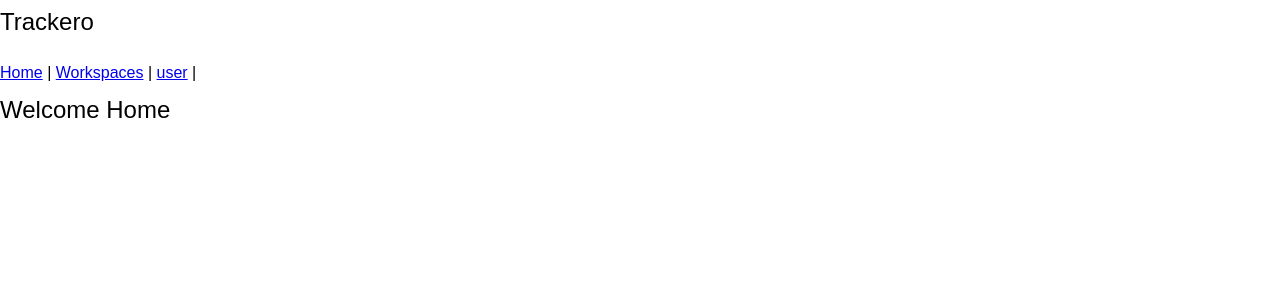
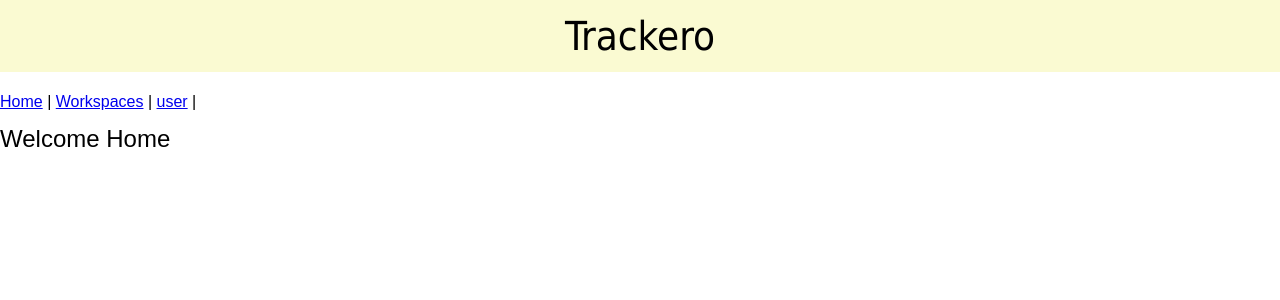
Before and after one commit to abukati/trackero-frontend, a Vue app: page / in a window 1280 px wide. Shown: the top 300 px of the page. Built offline with nearby package versions, Linux system fonts and the light colour scheme.

Commit message:
noa first commit

```diff
--- a/src/styles/components/_app-header.scss
+++ b/src/styles/components/_app-header.scss
@@ -0,0 +1,8 @@
+.header-section {
+   h2 {
+      font-family: Tahoma, Geneva, Verdana, sans-serif;
+      text-align: center;
+      background-color: lightgoldenrodyellow;
+      font-size: rem(40px);
+   }
+}
--- a/src/styles/components/_group-preview.scss
+++ b/src/styles/components/_group-preview.scss
@@ -1,6 +1,6 @@
 .group-task {
    @include flex-column-center;
-   background-color: lightblue;
+   background-color: rgb(234, 250, 255);
    padding: 5px;
-   margin: 5px;
+   margin-block: 10px;
 }
--- a/src/styles/views/_board-app.scss
+++ b/src/styles/views/_board-app.scss
@@ -3,5 +3,6 @@
    .board-group {
       background-color: gray;
       padding: 10px;
+      margin: 5px;
    }
 }
```
Also changed, not shown: 1 other file (tests, documents, lock files or other folders).
